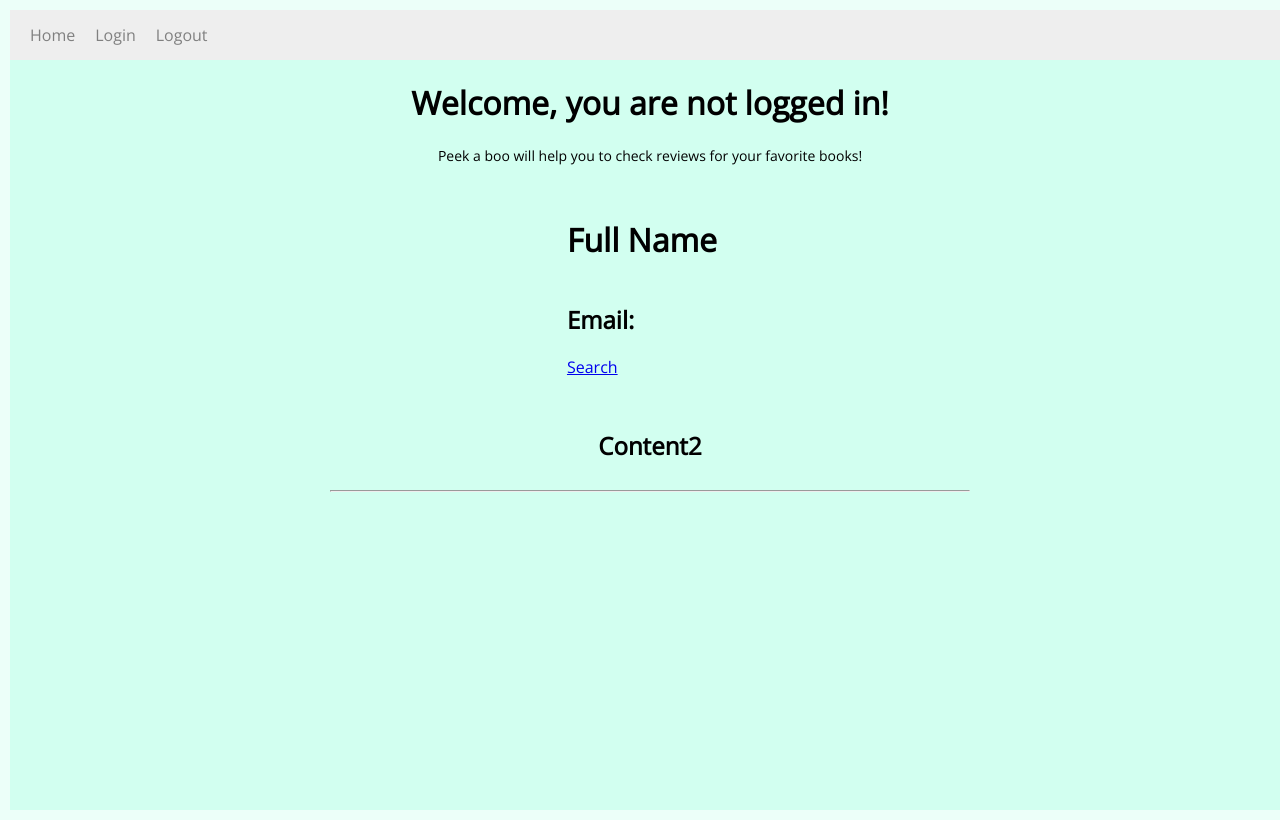
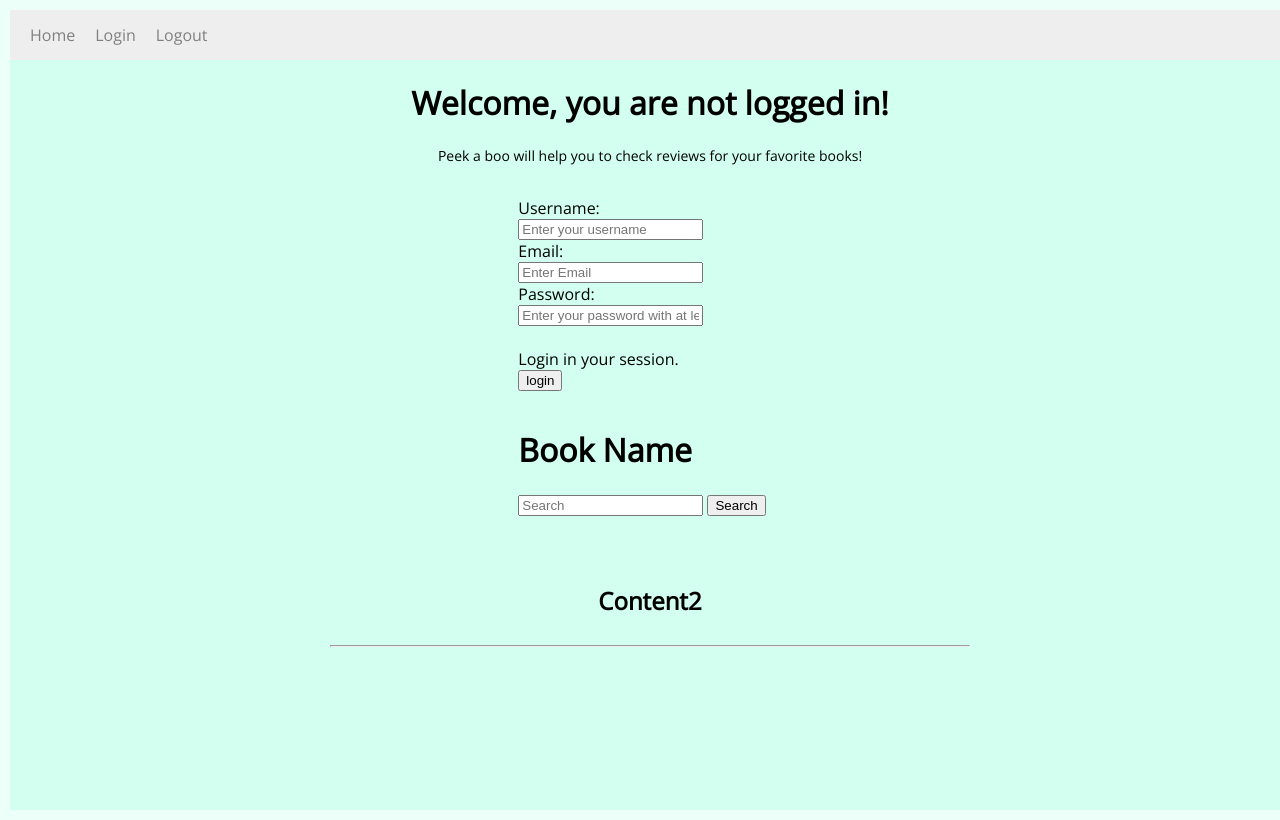
Before and after one commit to CarinaLR/Peek-a-boo, a Flask app: page /login in a window 1280 px wide. Run offline with Flask 2, Linux system fonts and the light colour scheme.

Commit message:
registration page working

```diff
--- a/application.py
+++ b/application.py
@@ -2,7 +2,7 @@ import os
 import requests
 
 
-from flask import Flask, session, render_template, request, flash
+from flask import Flask, session, render_template, redirect, request, flash
 from flask_session import Session
 from sqlalchemy import create_engine
 from sqlalchemy.orm import scoped_session, sessionmaker
@@ -56,23 +56,71 @@ def goodreads():
 
 @app.route("/sign-up", methods=["POST", "GET"])
 def signup():
+    # Set variables.
     headline = "Please enter your information below."
-    email = None
-    if "signup" in session:
-        signup = session["signup"]
+    username = request.form.get('username')
+    email = request.form.get('email')
+    password = request.form.get('password')
 
-        if request.method == "POST":
-            email = request.form["email"]
-            session["email"] = email
-            flash("Email was saved!")
+    # Clear session.
+    session.clear()
+
+    # Submitting a form via POST
+    if request.method == "POST":
+
+        # Check if info has an username
+        if not request.form.get("username"):
+            return render_template("register.html", message="must be register")
+
+        # Access database for username
+        userCheck = db.execute("SELECT * FROM users WHERE name = :username",
+                               {"username": request.form.get("username")}).fetchone()
+
+        # Check if username already exist
+        if userCheck:
+            return render_template("login.html", message="username already exist")
+
+        # Check if info has a password
+        elif not request.form.get("password"):
+            return render_template("login.html", message="must be login")
+
+        # Check if info has an email
+        elif not request.form.get("email"):
+            # Access database for email
+            userEmail = db.execute("SELECT * FROM users WHERE email = :email",
+                                   {"email": request.form.get("email")}).fetchone()
+            if userEmail:
+                return render_template("login.html", message="email already exist")
+
+            return render_template("login.html", message="must be login")
+
+        # Check passwords are equal
+        elif not request.form.get("password") == request.form.get("password"):
+            return render_template("register.html", message="passwords didn't match")
+
+        # Insert info into database
+        db.execute("INSERT INTO users (id, name, email, password) VALUES (:id,:username, :email, :password)",
+                   {"id": 1,
+                    "username": request.form.get("username"),
+                    "email": request.form.get("email"),
+                    "password": request.form.get("password")})
+
+        # Commit changes to database
+        db.commit()
+
+        flash('Account created', 'info')
+
+        # Redirect user to login page
+        return redirect("/login")
+
+    # User reached route via redirect from Search botton.
     else:
-        if "email" in session:
-            email = session["email"]
-    return render_template("register.html", headline=headline, email=email)
+        return render_template("register.html", headline=headline)
 
 
-@app.route("/login")
+@app.route("/login", methods=["GET", "POST"])
 def login():
+    # Set variables.
     headline = "Welcome, you are not logged in!"
     return render_template("login.html", headline=headline)
 
@@ -85,7 +133,7 @@ def logout():
     return render_template("logout.html", headline=headline)
 
 
-@app.route("/request")
-def request():
+@app.route("/book-info")
+def bookinfo():
     headline = "Enter the information requested to help you with your search."
-    return render_template("request.html", headline=headline)
+    return render_template("bookinfo.html", headline=headline)
--- a/templates/login.html
+++ b/templates/login.html
@@ -8,9 +8,48 @@ navbar %}
 {% endblock %} {% block body %}
 <div id="single-book-detail" class="row">
   <div class="column mr1">
-    <h1>Full Name</h1>
-    <h2>Email:</h2>
-    <a href="{{ url_for('request') }}">Search</a>
+    <form action="/login" method="POST">
+      <label>
+        Username:
+        <br />
+        <input type="text" name="username" placeholder="Enter your username" />
+      </label>
+      <br />
+      <label>
+        Email:
+        <br />
+        <input
+          type="email"
+          name="email"
+          placeholder="Enter Email"
+          value="{{email if emial}}"
+        />
+      </label>
+      <br />
+      <label>
+        Password:
+        <br />
+        <input
+          type="password"
+          name="password"
+          placeholder="Enter your password with at least two numbers"
+        />
+      </label>
+      <br />
+      <br />
+      <label>
+        Login in your session.
+        <br />
+        <input type="submit" value="login" />
+      </label>
+    </form>
+    <div>
+      <h1>Book Name</h1>
+      <form action="{{url_for('bookinfo')}}">
+        <input type="text" placeholder="Search" name="text" />
+        <button type="submit">Search</button>
+      </form>
+    </div>
   </div>
 </div>
 <div id="single-book-nav">
--- a/templates/register.html
+++ b/templates/register.html
@@ -13,7 +13,7 @@ navbar %}
       <label>
         Username:
         <br />
-        <input type="text" name="userName" placeholder="Enter your full name" />
+        <input type="text" name="username" placeholder="Enter your full name" />
       </label>
       <br />
       <label>
```
Also changed, not shown: templates/bookinfo.html (renamed from templates/request.html), 2 other files.
